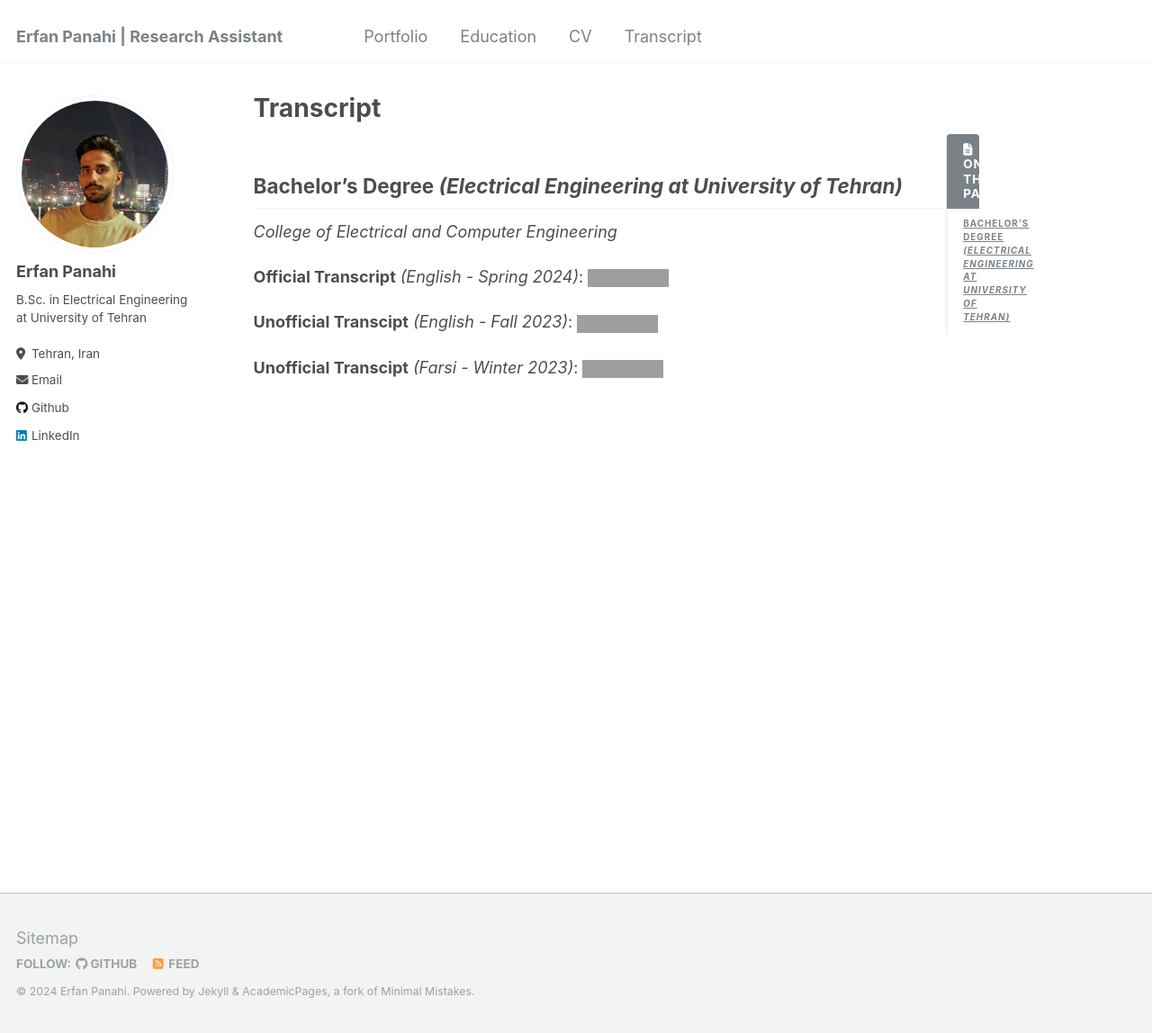
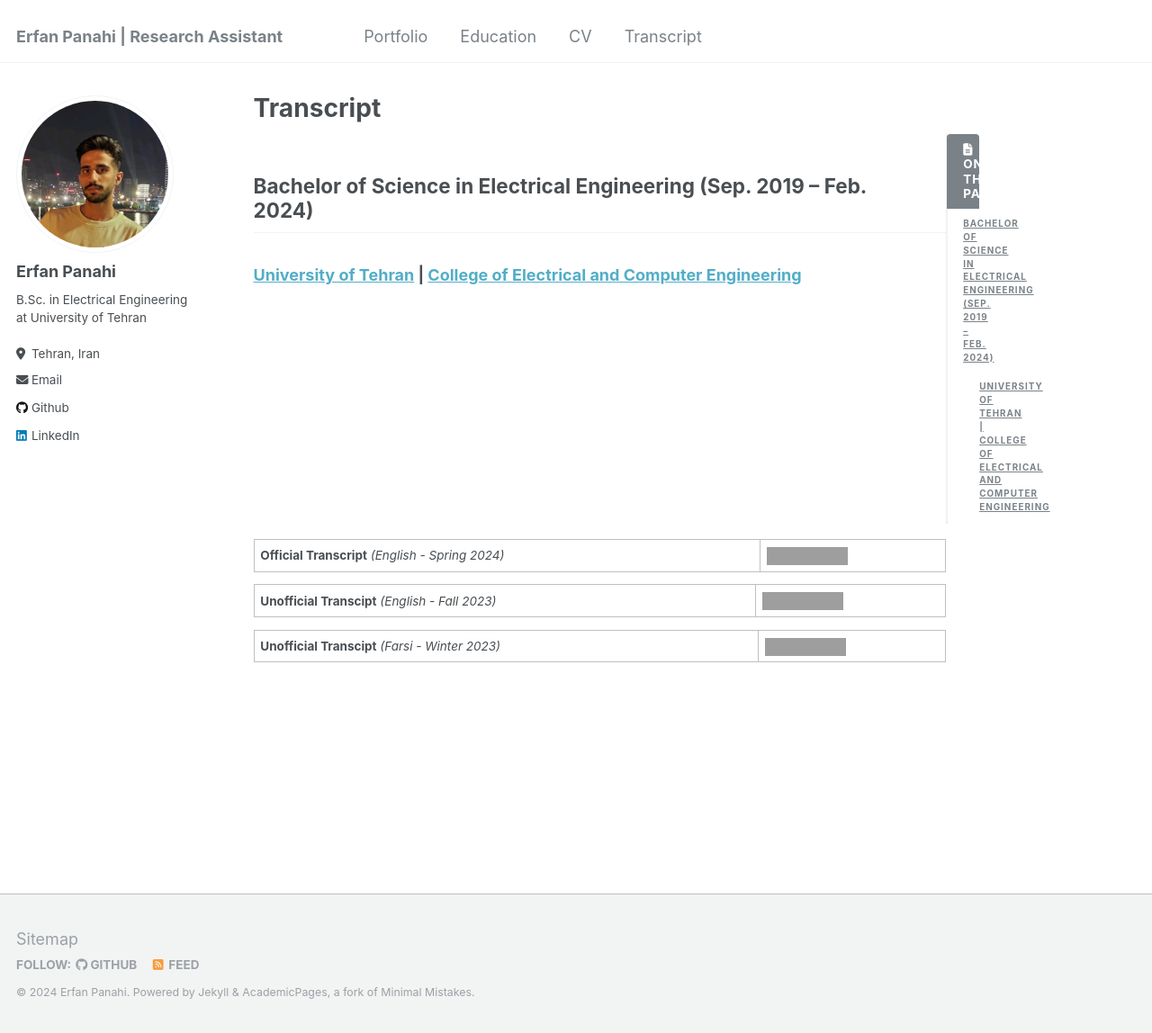
Before and after one commit to ErfanPanahi/ErfanPanahi.github.io, a Jekyll site: the page built from _pages/transcript.md, in a window 1280 px wide and 1148 px high. Shown: the whole window at 90% size. Built offline with Jekyll 4.4.1, drawn with Linux system fonts in a browser that asks for light colours; grey boxes are pictures that could not be loaded.

Commit message:
Update transcript.md

```diff
--- a/_pages/transcript.md
+++ b/_pages/transcript.md
@@ -8,12 +8,12 @@ permalink: /transcript/
 {% include base_path %}
 {% include toc %}
 
-## Bachelor's Degree *(Electrical Engineering at University of Tehran)*
+## Bachelor of Science in Electrical Engineering (Sep. 2019 – Feb. 2024)
 
-*College of Electrical and Computer Engineering*
+### **[University of Tehran](https://ut.ac.ir/en) | [College of Electrical and Computer Engineering](https://ece.ut.ac.ir/en/ece)**
 
-**Official Transcript** *(English - Spring 2024)*:  [![Static Badge](https://img.shields.io/badge/Download-flat)](/files/OfficialTranscript-ErfanPanahi.pdf)
+**Official Transcript** *(English - Spring 2024)* |  [![Static Badge](https://img.shields.io/badge/Download-flat)](/files/OfficialTranscript-ErfanPanahi.pdf)
 
-**Unofficial Transcipt** *(English - Fall 2023)*:  [![Static Badge](https://img.shields.io/badge/Download-blue)](/files/TranscriptofUniversityGrades_Summer2023.pdf)
+**Unofficial Transcipt** *(English - Fall 2023)* |  [![Static Badge](https://img.shields.io/badge/Download-blue)](/files/TranscriptofUniversityGrades_Summer2023.pdf)
 
-**Unofficial Transcipt** *(Farsi - Winter 2023)*:  [![Static Badge](https://img.shields.io/badge/Download-violet)](/files/Farsi_Transcrpit_NU.pdf)
+**Unofficial Transcipt** *(Farsi - Winter 2023)* |  [![Static Badge](https://img.shields.io/badge/Download-violet)](/files/Farsi_Transcrpit_NU.pdf)
```
